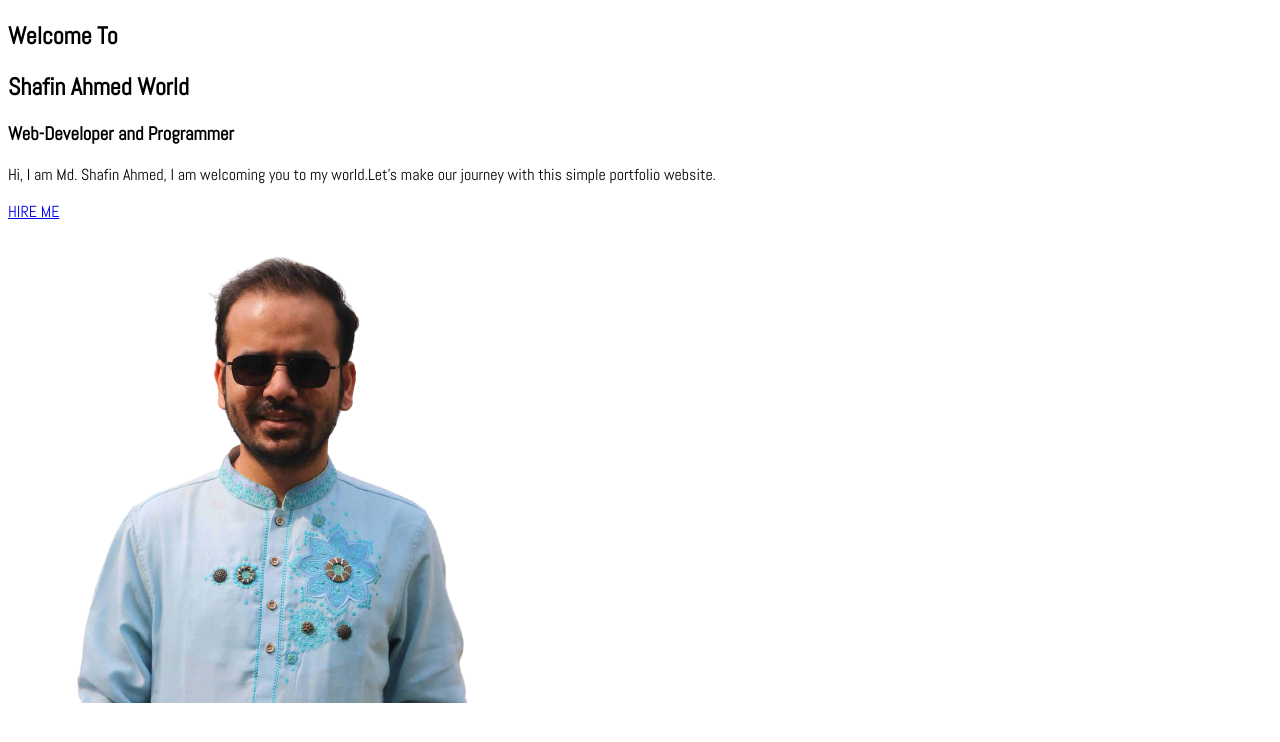
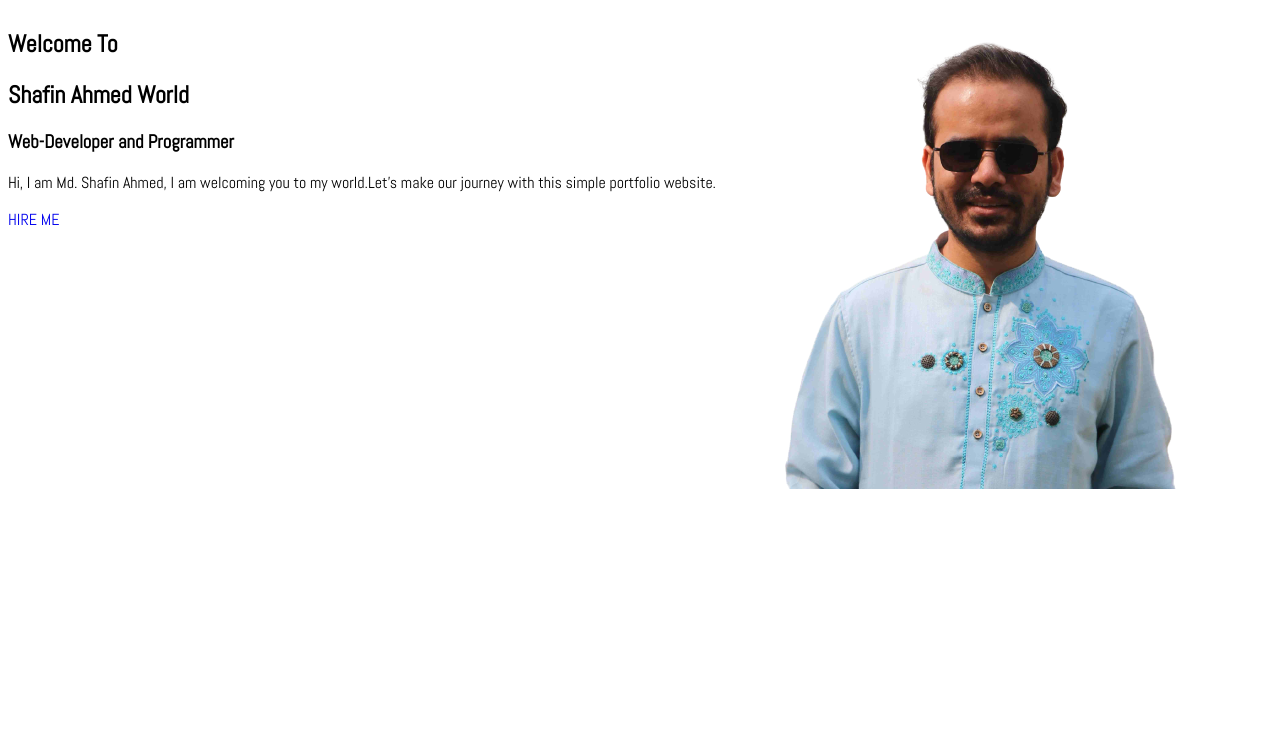
Before and after one commit to ShafinRME/Web-development-Module, a plain HTML site: page Module-4/index.html in a window 1280 px wide. Drawn offline with Linux system fonts and the light colour scheme.

Commit message:
first section almost done

```diff
--- a/Module-4/index.html
+++ b/Module-4/index.html
@@ -20,7 +20,8 @@
             <h3>Web-Developer and Programmer</h3>
             <p>Hi, I am Md. Shafin Ahmed, I am welcoming you to my world.Let's make our journey with this simple
                 portfolio website.</p>
-            <a target="_blank" href="https://github.com/ShafinRME/Web-development-Module">HIRE ME</a>
+            <a class="link-button" target="_blank" href="https://github.com/ShafinRME/Web-development-Module">HIRE
+                ME</a>
         </div>
         <div>
             <img src="myimages/my_image_1.png" alt="image is not found">
--- a/Module-4/style.css
+++ b/Module-4/style.css
@@ -1,3 +1,9 @@
 body{
     font-family: 'Abel', sans-serif;
 }
+.first-section{
+    display: flex;
+}
+.link-button{
+    text-decoration: none;
+}
```
Also changed, not shown: Module-6/index.html (deleted, +0 -15 lines).
